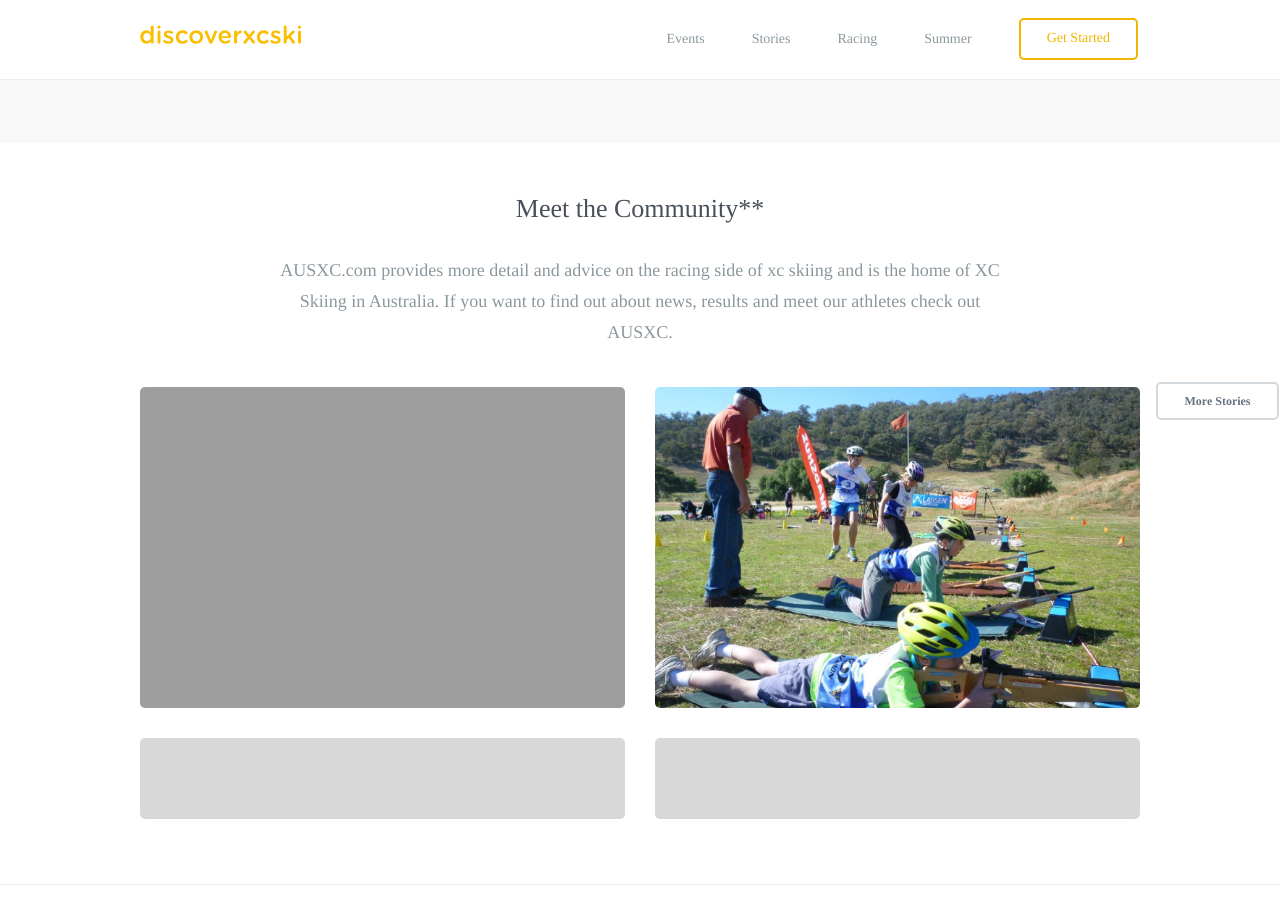
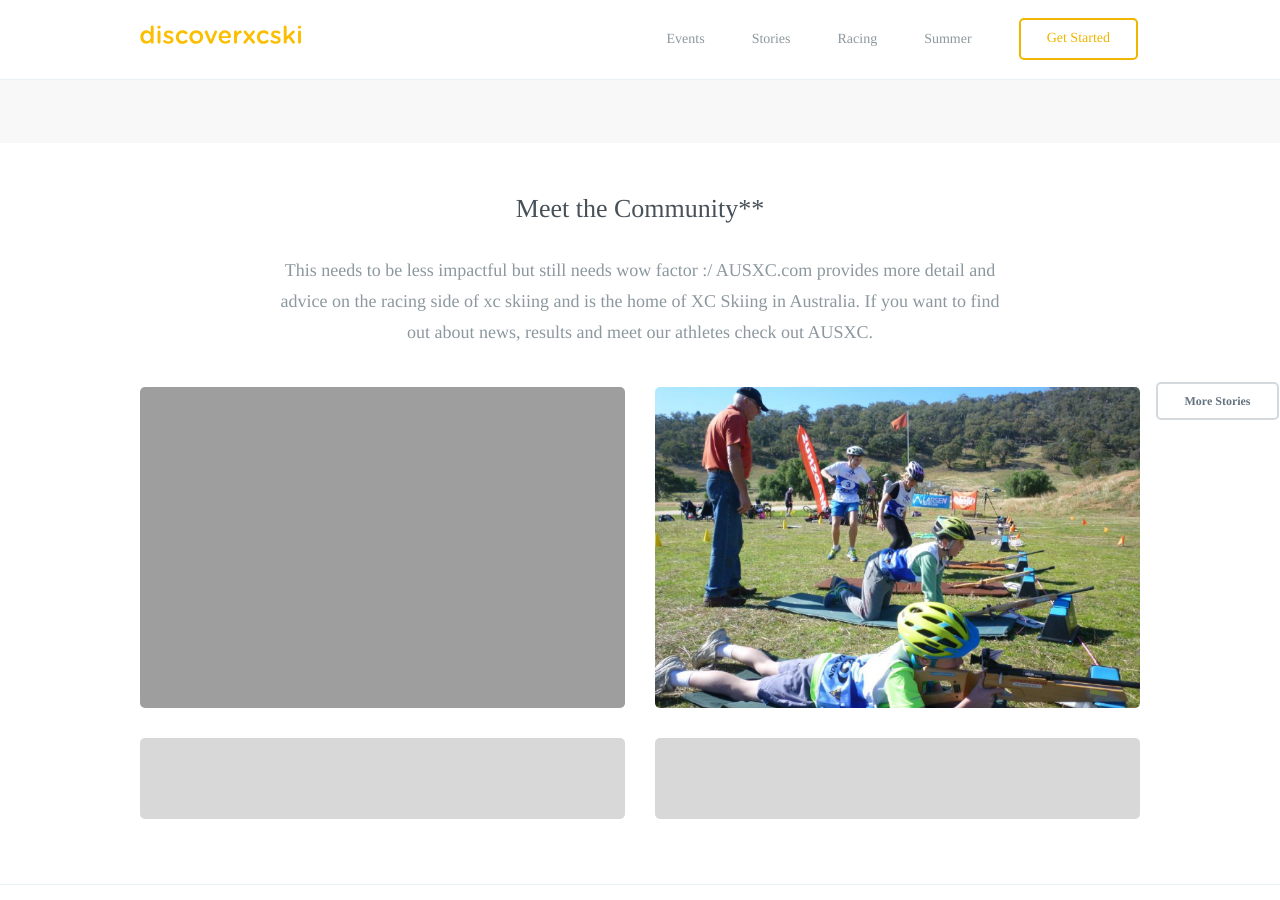
Before and after one commit to robcatto/robcatto.github.io, a Jekyll site: the page index.html, which Jekyll copies as it is, in a window 1280 px wide and 900 px high, scrolled down 2117 px. Built offline with Jekyll 4.4.1, drawn with Linux system fonts in a browser that asks for light colours; some web fonts are replaced; Markdown is read by kramdown in place of the engine named in the settings.

Commit message:
Update index.html

```diff
--- a/index.html
+++ b/index.html
@@ -687,7 +687,7 @@
              </section>
              <section class="mobile_section">
                 <h3>Meet the Community**</h3>
-                <p>AUSXC.com provides more detail and advice on the racing side of xc skiing and is the home of XC Skiing in Australia. If you want to find out about news, results and meet our athletes check out AUSXC.
+                <p>This needs to be less impactful but still needs wow factor :/ AUSXC.com provides more detail and advice on the racing side of xc skiing and is the home of XC Skiing in Australia. If you want to find out about news, results and meet our athletes check out AUSXC.
                 </p>
                 <div class="row">
 
```
